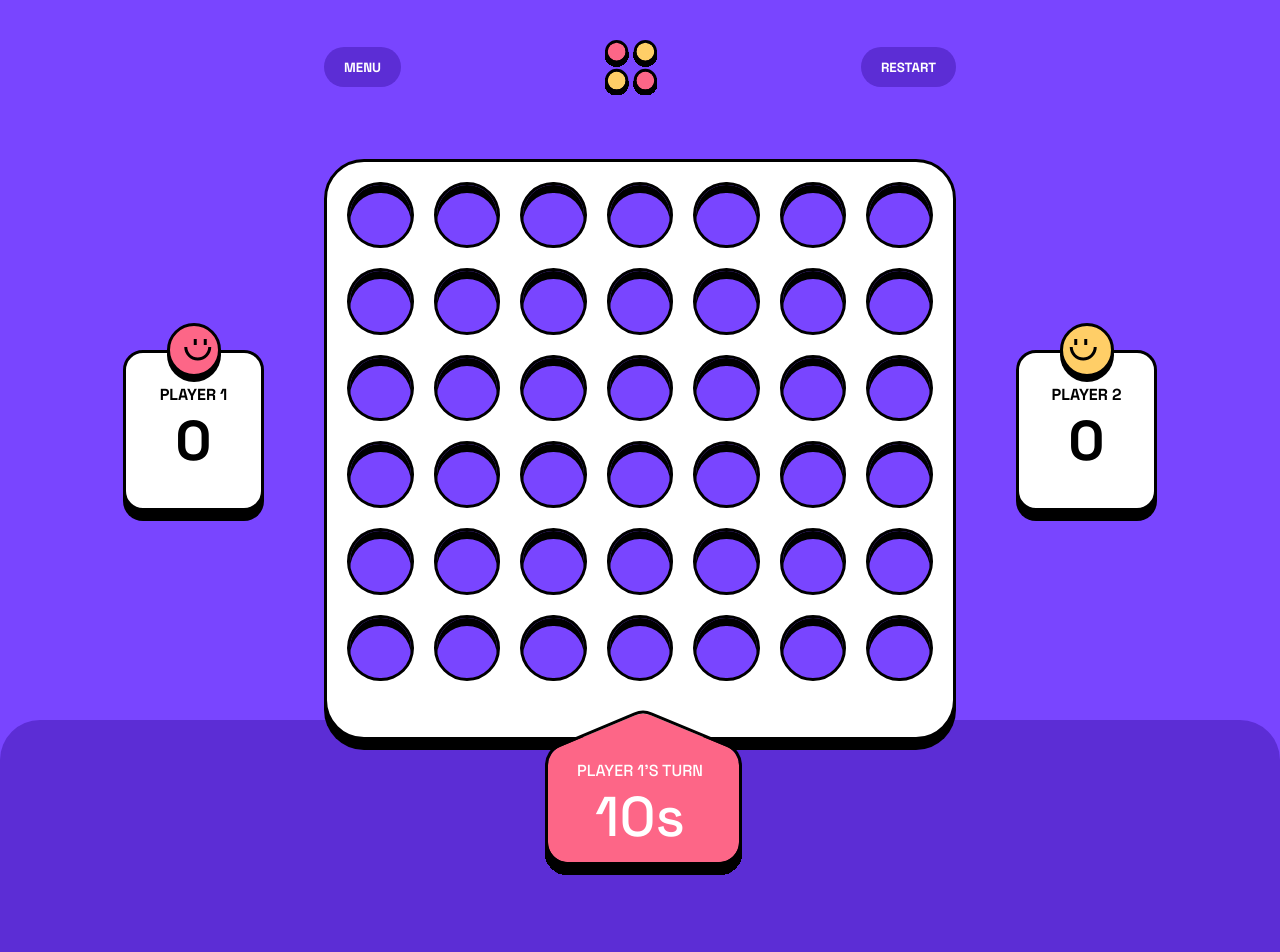
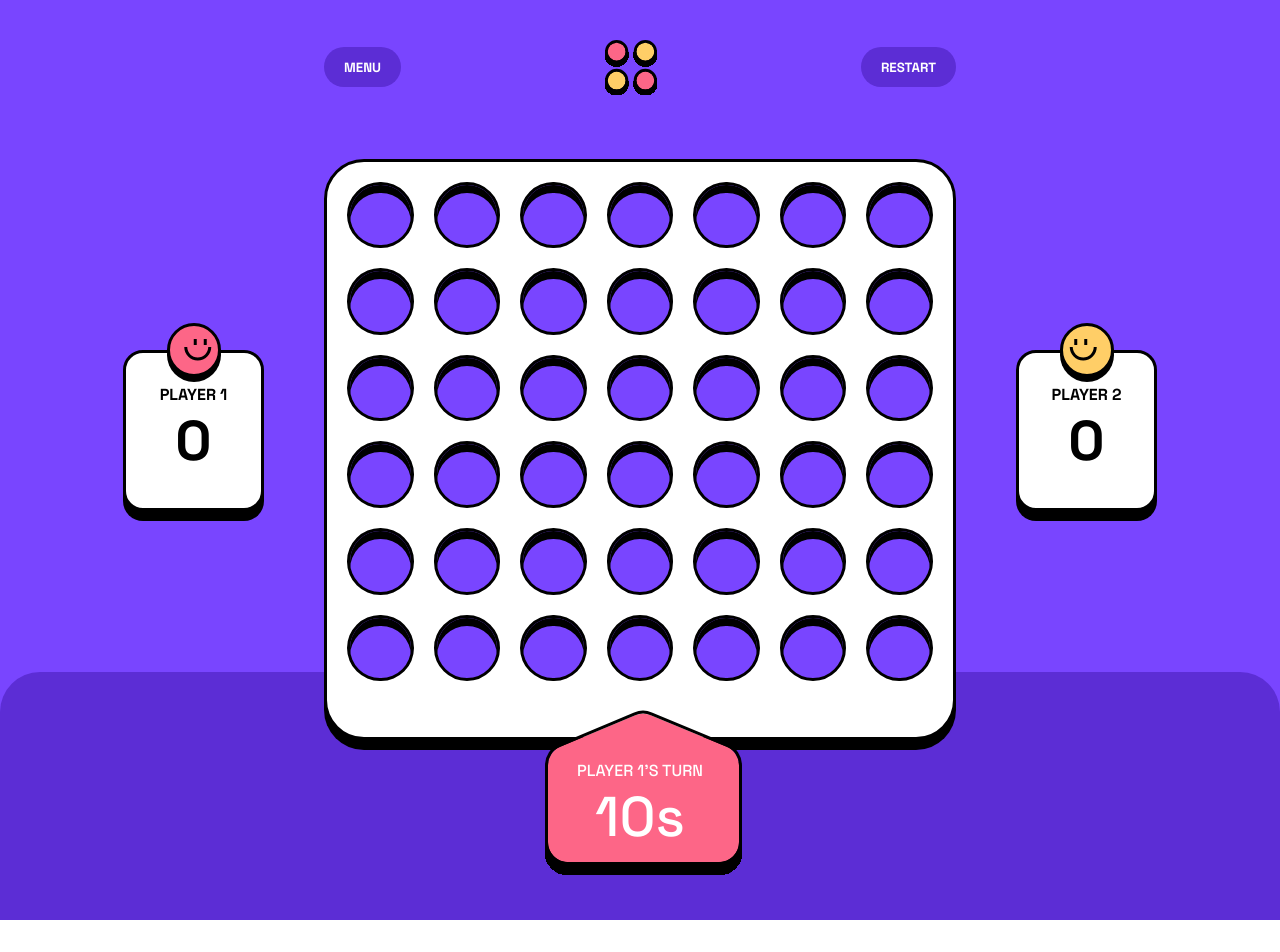
Before and after one commit to AmmDuncan/connect-four, a Vue app: page /game in a window 1280 px wide. Shown: the top 952 px of the page. After the commit the page ends 920 px from the top, so only its background shows below. Built offline with nearby package versions, Linux system fonts and the light colour scheme.

Commit message:
style: fix footer

```diff
--- a/src/views/GameView/GameView.vue
+++ b/src/views/GameView/GameView.vue
@@ -1,5 +1,7 @@
 <template>
   <div class="root">
+
+    <footer :class="winner ? getPlayerColor(winner.player) : ''"></footer>
 
     <main>
       <div class="container" style="--max-width: 632px">
@@ -157,8 +159,6 @@
 
       </div>
     </main>
-    <footer :class="winner ? getPlayerColor(winner.player) : ''"></footer>
-
 
     <CFModal :isOpen="isMenuOpen" :overlay="true" @close="isMenuOpen = false" h="49rem">
       <div class="menu">
@@ -316,9 +316,10 @@ onMounted(() => {
 @import "GameView.board";
 
 .root {
-  padding-block: 4rem 0;
+  padding-block: 4rem;
   min-height: 100vh;
   overflow-y: hidden;
+  position: relative;
 }
 
 nav {
@@ -370,8 +371,12 @@ nav img {
 }
 
 
+main {
+  z-index: 1;
+}
+
 footer {
-  //position: absolute;
+  position: absolute;
   bottom: 0;
   left: 0;
   min-height: 31vh;
@@ -379,7 +384,7 @@ footer {
   background-color: var(--dark-purple);
   margin-top: -16rem;
   border-radius: 4rem 4rem 0 0;
-  //z-index: 0;
+  z-index: 0;
 
   @media (max-width: 640px) {
     margin-top: -6vw;
```
